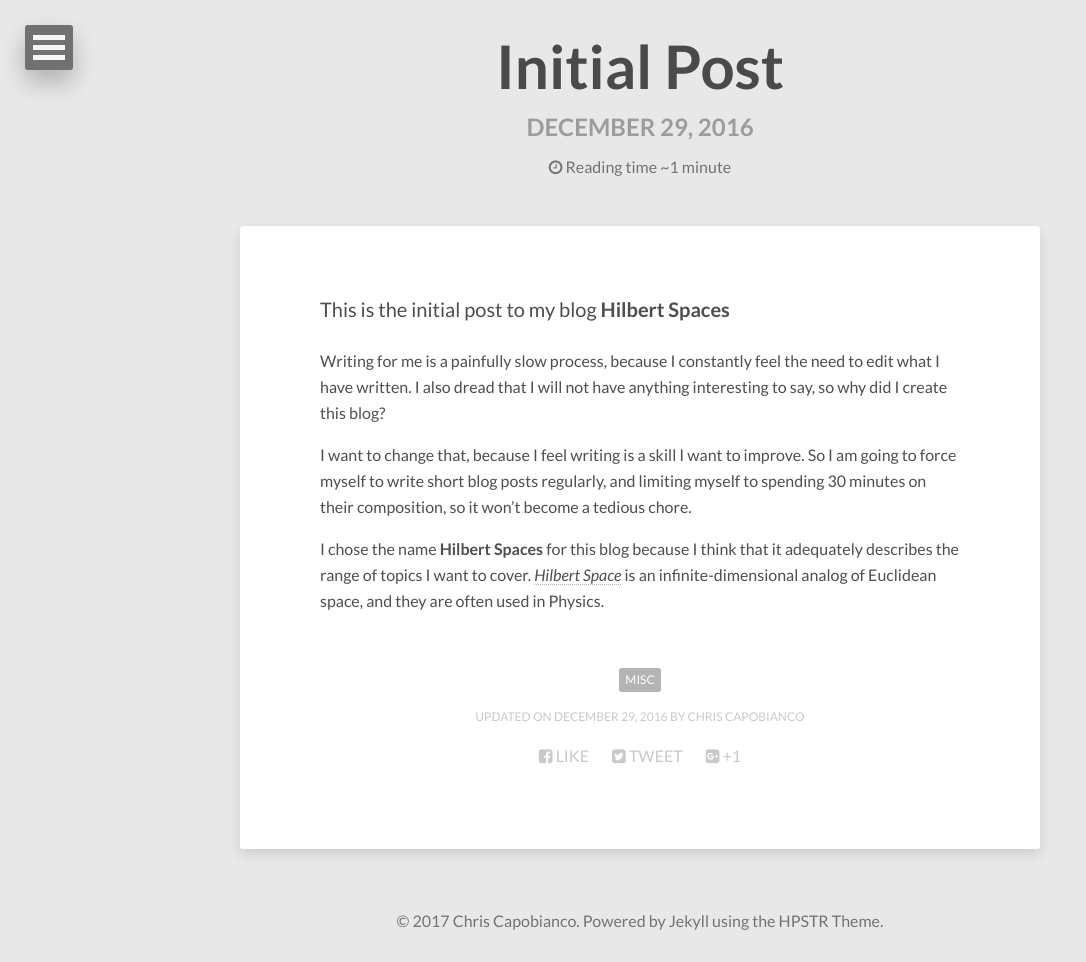
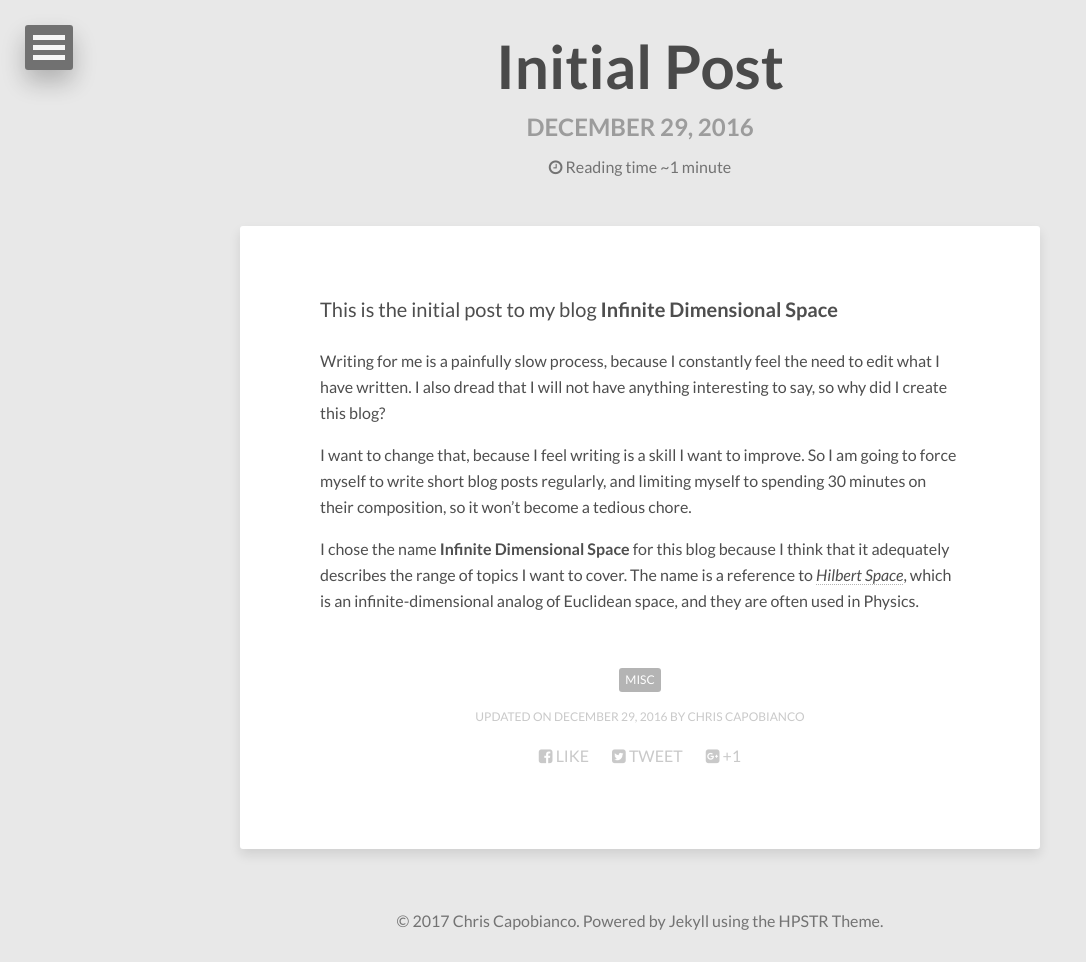
Before and after one commit to ccapo/infinitedimensionalspace.github.io, a Jekyll site: the page built from _posts/2016-12-29-initial-post.md, in a window 1280 px wide. Shown: the whole page, without its empty margins (0-1086 px from the left). Built offline with Jekyll 4.4.1, drawn with Linux system fonts in a browser that asks for light colours; nearby versions of some CDN libraries.

Commit message:
Update 2016-12-29-initial-post.md

```diff
--- a/_posts/2016-12-29-initial-post.md
+++ b/_posts/2016-12-29-initial-post.md
@@ -1,15 +1,15 @@
 ---
 layout: post
 title: Initial Post
-description: "Initial blog post to Hilbert Spaces"
+description: "Initial blog post to Infinite Dimensional Space"
 modified: 2016-12-29
 tags: [misc]
 ---
 
-This is the initial post to my blog **Hilbert Spaces**
+This is the initial post to my blog **Infinite Dimensional Space**
 
 Writing for me is a painfully slow process, because I constantly feel the need to edit what I have written. I also dread that I will not have anything interesting to say, so why did I create this blog?
 
 I want to change that, because I feel writing is a skill I want to improve. So I am going to force myself to write short blog posts regularly, and limiting myself to spending 30 minutes on their composition, so it won't become a tedious chore.
 
-I chose the name **Hilbert Spaces** for this blog because I think that it adequately describes the range of topics I want to cover. [*Hilbert Space*](https://en.wikipedia.org/wiki/Hilbert_space) is an infinite-dimensional analog of Euclidean space, and they are often used in Physics.
+I chose the name **Infinite Dimensional Space** for this blog because I think that it adequately describes the range of topics I want to cover. The name is a reference to [*Hilbert Space*](https://en.wikipedia.org/wiki/Hilbert_space), which is an infinite-dimensional analog of Euclidean space, and they are often used in Physics.
```
